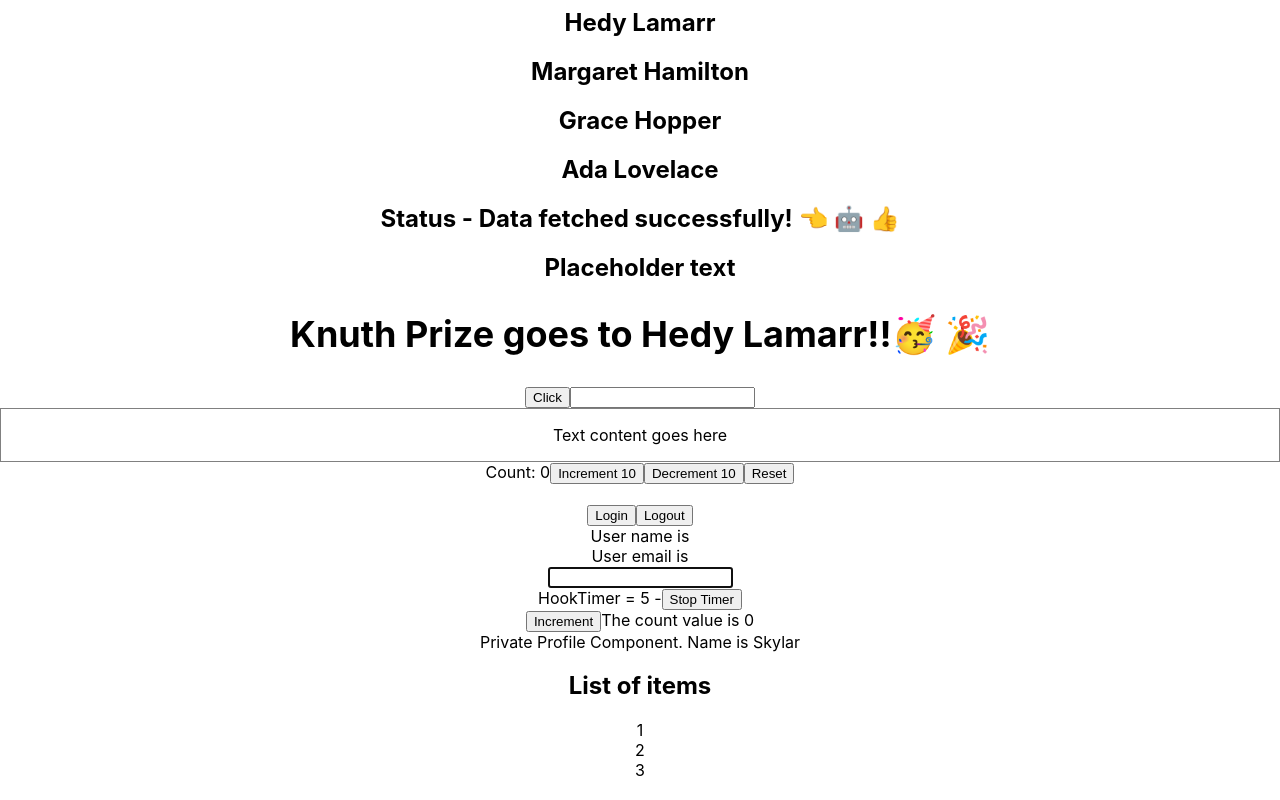
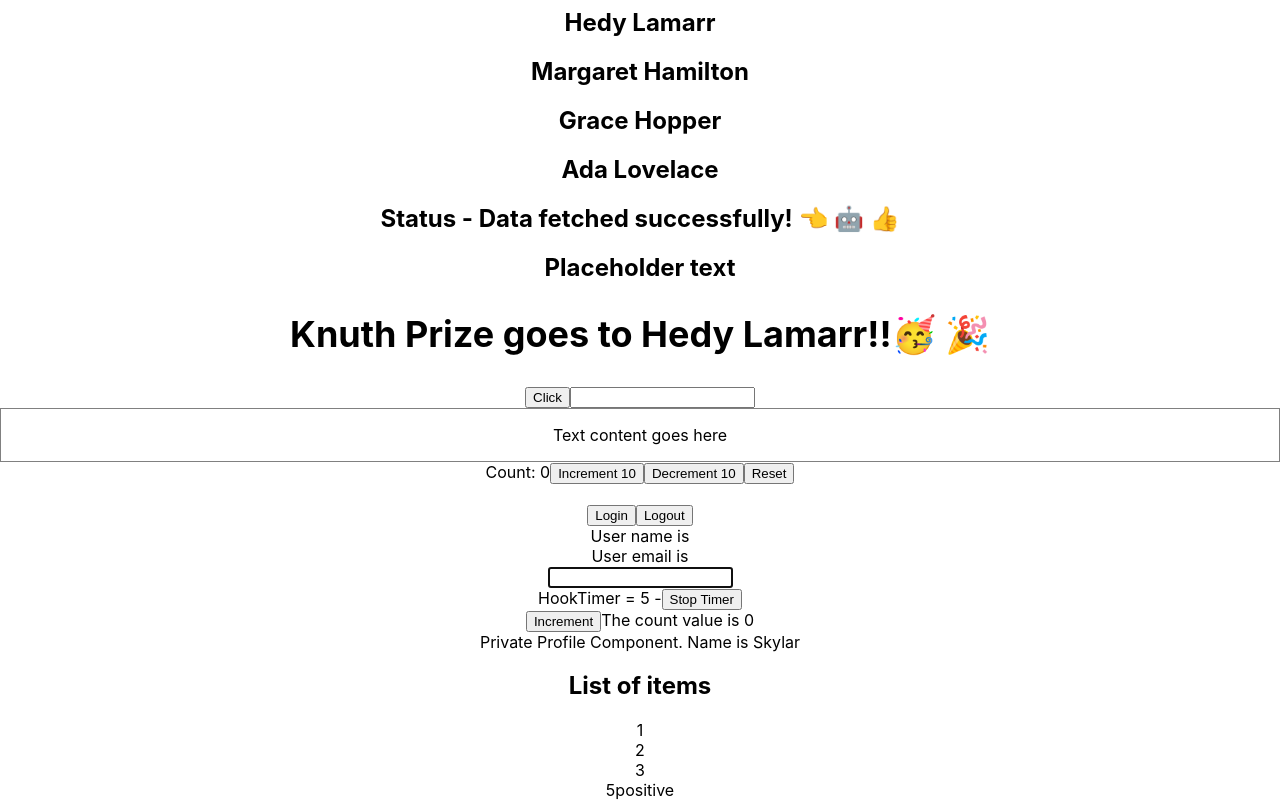
Before and after one commit to Skylar090807/React-TypeScript-Basic, a React (Create React App) app: page / in a window 1280 px wide. Shown: the part 248-1048 px from the top of the page. Built offline with nearby package versions, Linux system fonts and the light colour scheme.

Commit message:
Restricting Props Add randomnumber.tsx

```diff
--- a/src/App.tsx
+++ b/src/App.tsx
@@ -18,6 +18,7 @@
 import { PersonList } from './components/personlist'
 import { DomRef } from './components/ref/domref'
 import { MutableRef } from './components/ref/mutableref'
+import { RandomNumber } from './components/restriction/randomnumber'
 import { Counter } from './components/state/counter'
 import { Status } from './components/status'
 
@@ -92,6 +93,7 @@
         ]}
         onClick={console.log}
       />
+      <RandomNumber value={5} isPositive />
     </div>
   )
 }
--- /dev/null
+++ b/src/components/restriction/randomnumber.tsx
@@ -0,0 +1,32 @@
+type RandomNumberType = {
+  value: number
+}
+
+type PositiveNumber = RandomNumberType & {
+  isPositive: boolean
+  isNegative?: never
+  isZero?: never
+}
+
+type NegativeNumber = RandomNumberType & {
+  isNegative: boolean
+  isPositive?: never
+  isZero?: never
+}
+
+type Zero = RandomNumberType & {
+  isZero: boolean
+  isPositive?: never
+  isNegative?: never
+}
+
+type RandomNunberProps = PositiveNumber | NegativeNumber | Zero
+export const RandomNumber = ({ value, isPositive, isNegative, isZero }: RandomNunberProps) => {
+  return (
+    <div>
+      {value}
+      {isPositive && 'positive'}
+      {isNegative && 'negative'} {isZero && 'zero'}
+    </div>
+  )
+}
```
